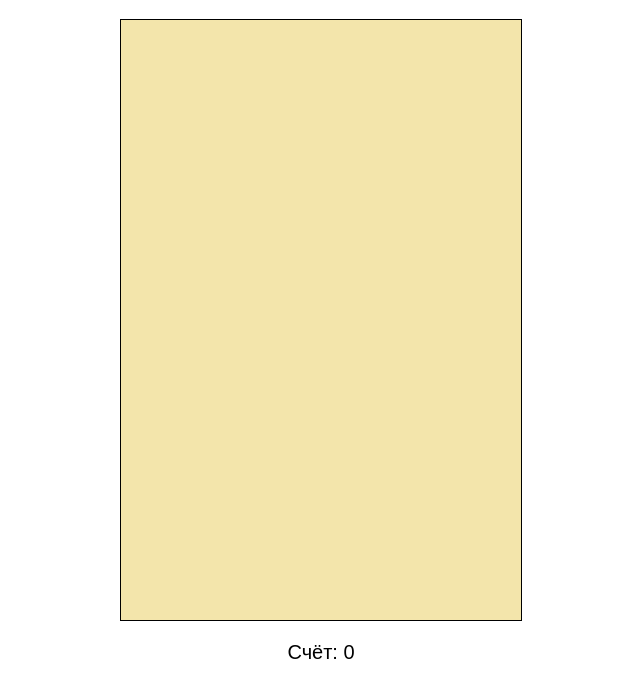
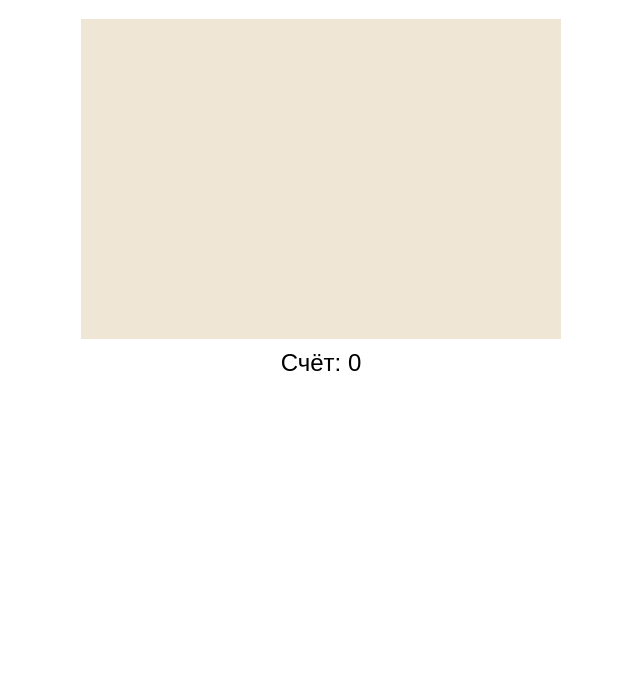
Before and after one commit to Viktorprokushev0707/barista.github.io, a plain HTML site: page index.html in a window 1280 px wide. Shown: the part 61-758 px from the top of the page, without its empty margins (319-959 px from the left). Drawn offline with Linux system fonts and the light colour scheme.

Commit message:
Update index.html

```diff
--- a/index.html
+++ b/index.html
@@ -2,28 +2,26 @@
 <html lang="ru">
 <head>
     <meta charset="UTF-8">
-    <meta name="viewport" content="width=device-width, initial-scale=1.0">
     <title>Бариста ловит угощения</title>
     <style>
+        canvas {
+            background: #f0e6d6;
+            display: block;
+            margin: 0 auto;
+        }
         body {
             text-align: center;
             font-family: Arial, sans-serif;
         }
-        canvas {
-            background: #f3e5ab;
-            display: block;
-            margin: 20px auto;
-            border: 1px solid black;
-        }
         #score {
-            font-size: 20px;
+            font-size: 24px;
             margin-top: 10px;
         }
     </style>
 </head>
 <body>
     <h1>Бариста ловит угощения</h1>
-    <canvas id="gameCanvas" width="400" height="600"></canvas>
+    <canvas id="gameCanvas" width="480" height="320"></canvas>
     <div id="score">Счёт: 0</div>
     <script src="game.js"></script>
 </body>
```
